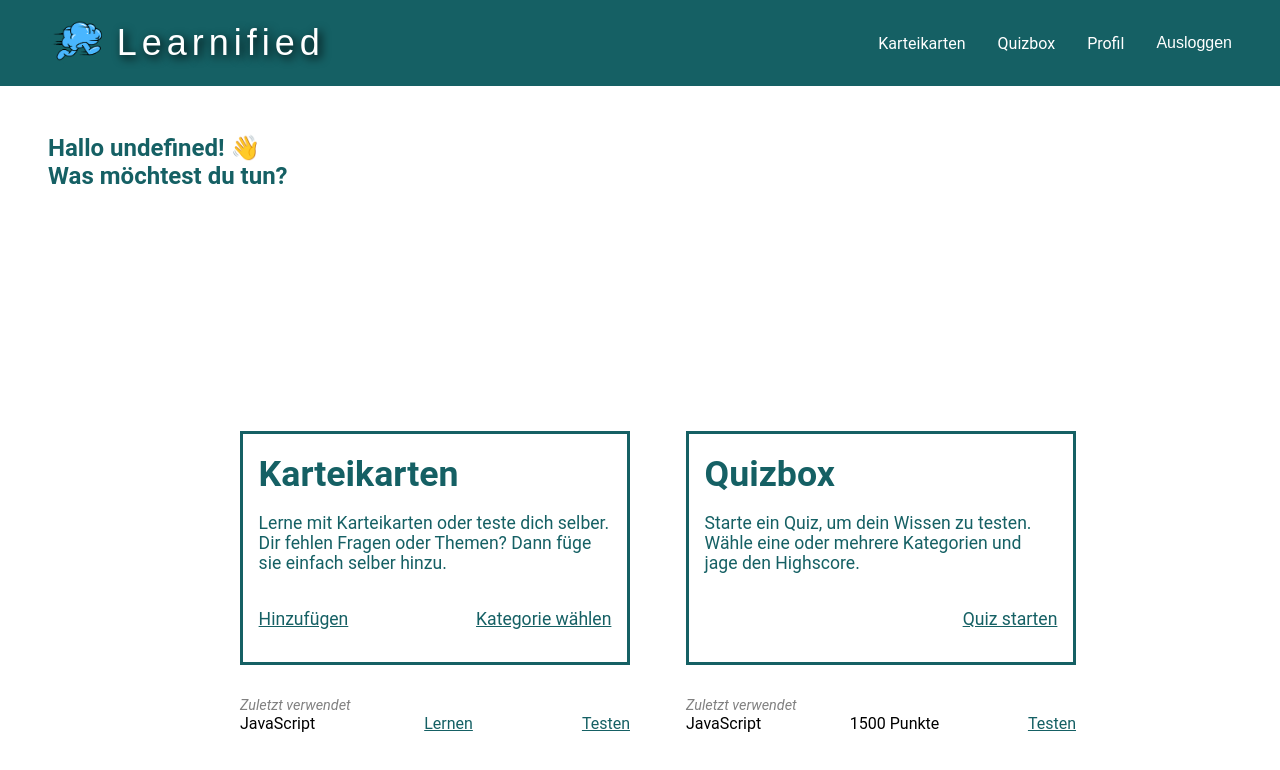
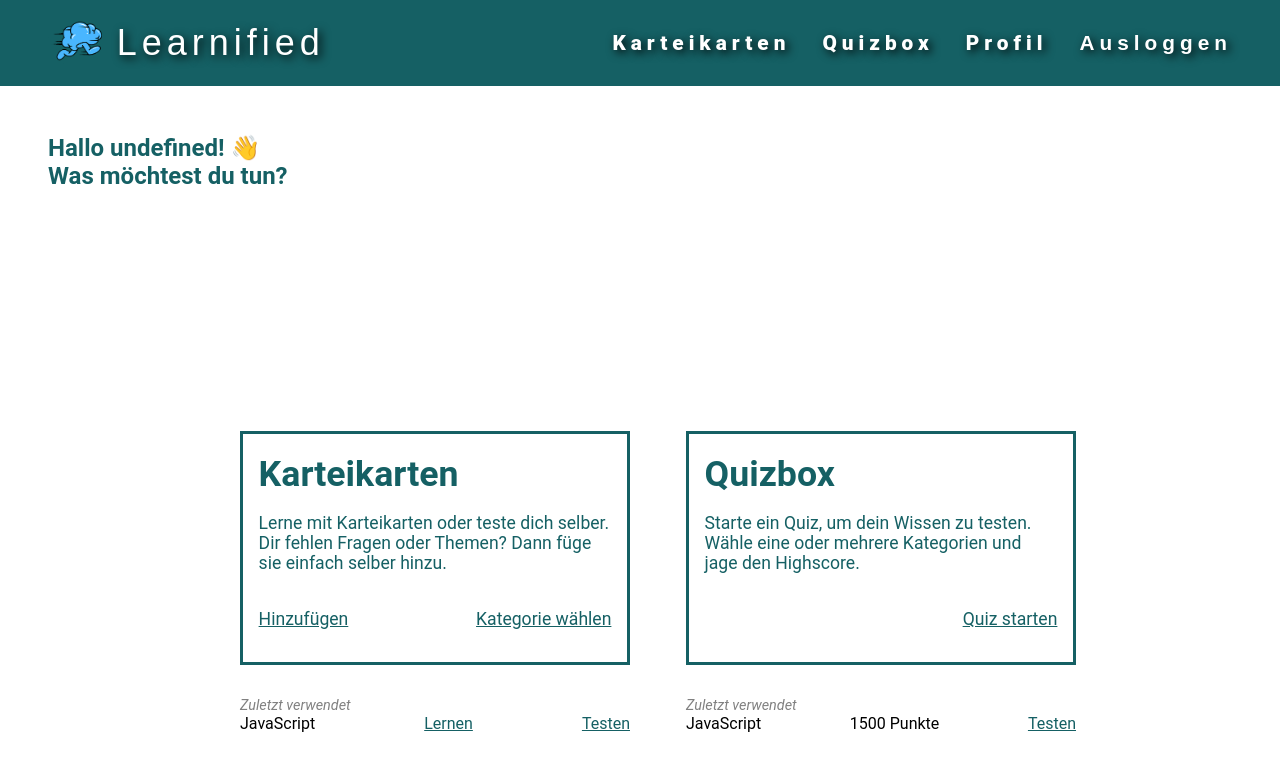
Before and after one commit to coding-bootcamps-eu/final-project-2024-08-learn-app, a Vue app: page / in a window 1280 px wide. Shown: the top 770 px of the page. Built offline with nearby package versions, Linux system fonts and the light colour scheme; a web font is replaced by a local one.

Commit message:
Header: change the navi text sizer and add a red color bei the logout button

```diff
--- a/src/components/MainHeader.vue
+++ b/src/components/MainHeader.vue
@@ -148,6 +148,11 @@ export default {
   text-shadow: 3px 3px 10px black;
 }
 
+/* .header__title-desktop:hover {
+  color: rgb(21, 188, 221);
+  transition: 1s ease;
+} */
+
 /* LOGO FÜR DESKTOP */
 .header__logo img {
   height: 50px;
@@ -240,4 +245,56 @@ export default {
 header.main__header {
   margin-bottom: 3rem;
 }
+
+.nav__item {
+  font-size: 1.3rem;
+  letter-spacing: 5px;
+  font-weight: 900;
+  text-shadow: 3px 3px 10px black;
+}
+
+.header__logout {
+  font-size: 1.3rem;
+  letter-spacing: 5px;
+  font-weight: 900;
+  text-shadow: 3px 3px 10px black;
+}
+
+.header__logout:hover {
+  color: red;
+}
+
+/* .nav__item:hover {
+  color: #00c49a;
+  background-color: black;
+  border-radius: 10px;
+}
+
+.nav__item {
+  position: relative;
+  text-decoration: none;
+  color: #fff;
+  border-radius: 10px;
+  font-size: 1rem;
+  overflow: hidden;
+}
+
+.nav__item::before {
+  content: '';
+  position: absolute;
+  top: 50%;
+  left: -100%;
+  width: 200%;
+  height: 200%;
+  background-color: white;
+  border-radius: 10px;
+  opacity: 50%;
+  transform: rotate(-15deg);
+  transition: left 0.3s ease;
+  z-index: 1;
+}
+
+.nav__item:hover::before {
+  left: 0;
+} */
 </style>
```
